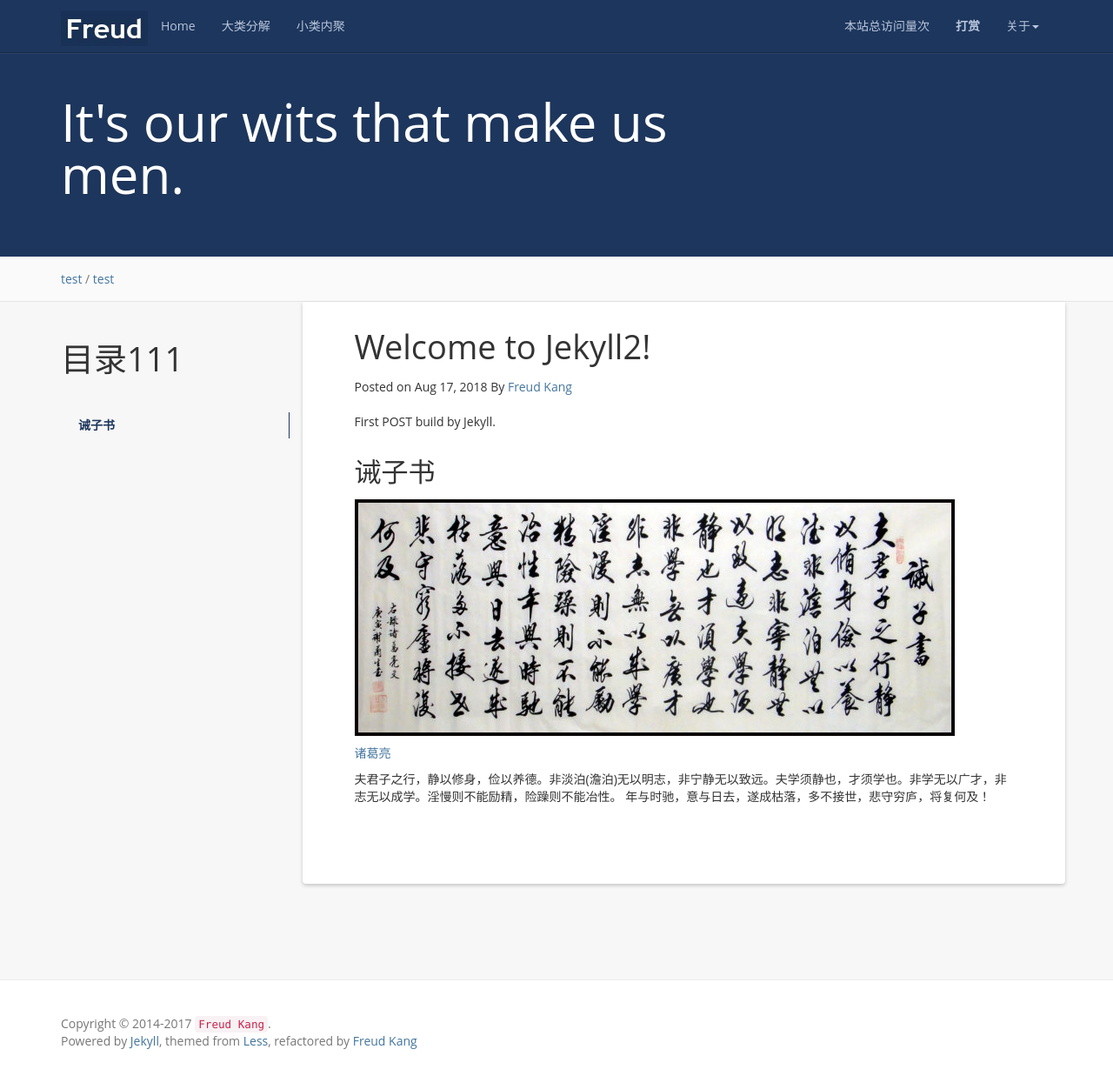
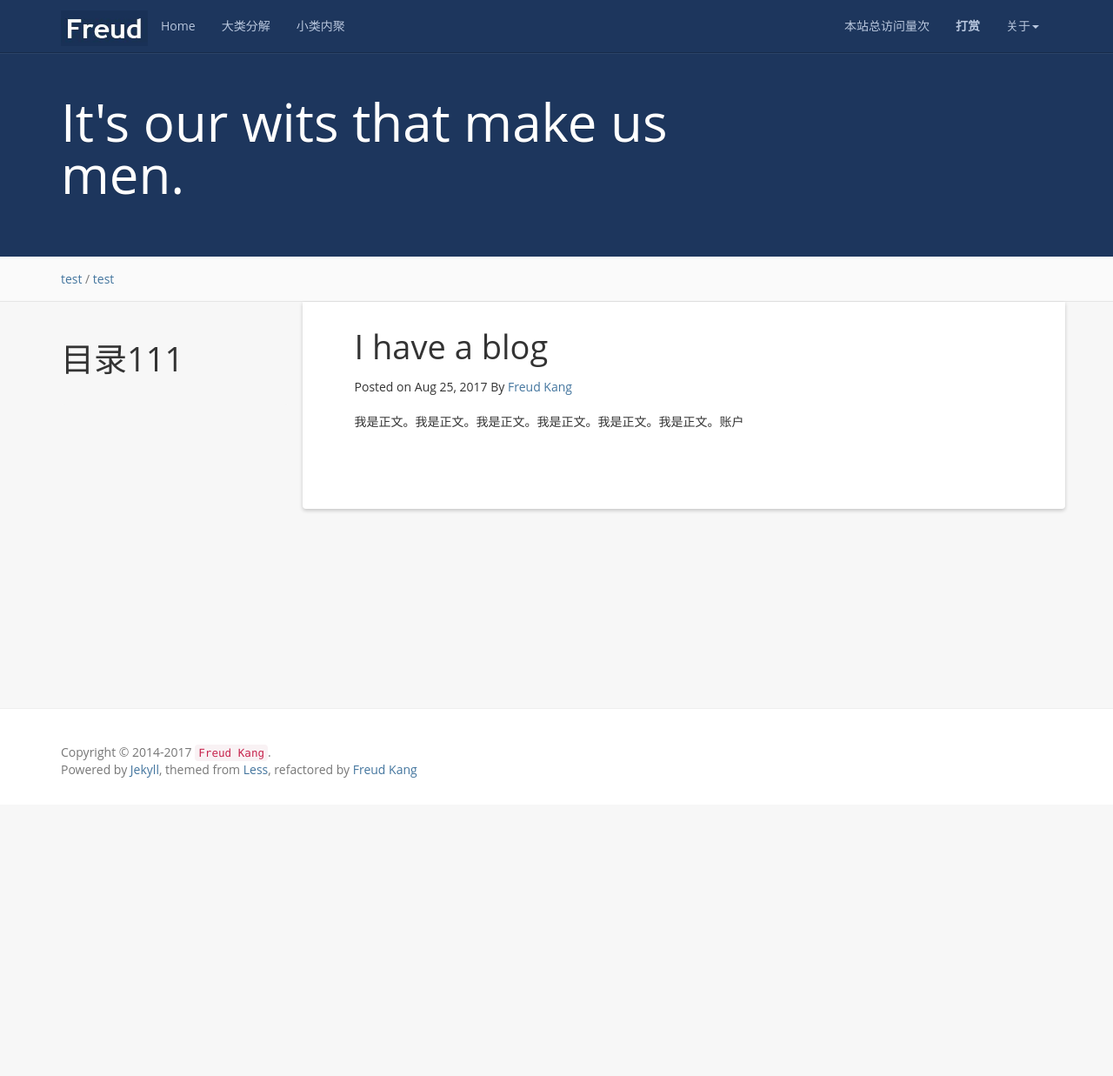
Before and after one commit to lhuir/lhuir.github.io, a Jekyll site: the page built from _posts/2017-08-25-I-have-a-blog.md, in a window 1280 px wide and 1237 px high. Shown: the whole window at 87% size. Built offline with Jekyll 4.4.1, drawn with Linux system fonts in a browser that asks for light colours; nearby versions of some CDN libraries; a script that is not in the unit is left out; comment, search, counter and statistics services are not loaded.

Commit message:
Revert "测试"
This reverts commit 85680f71cb9af48dbbd64dfa1c8a03a744c73eed.

```diff
--- a/_posts/2017-08-25-I-have-a-blog.md
+++ b/_posts/2017-08-25-I-have-a-blog.md
@@ -1,8 +1,12 @@
 ---
 layout: post
-title:  "Welcome to Jekyll2!"
-date:   2018-8-17 13:31:01 +0800
+#标题配置
+title:  I have a blog
+#时间配置
+date:   2017-08-25 16:28:00 +0800
+#大类配置
 categories: test
+#小类配置
 tag: test
 ---
 
@@ -10,22 +14,4 @@ tag: test
 {:toc}
 
 
-First POST build by Jekyll.
-
-
-诫子书				{#zhugeliang}
-------------------------
-
-![诫子书]({{ '/styles/images/jiezishu.jpg' | prepend: site.baseurl  }})
-
-
-[诸葛亮](#)
-
-
-夫君子之行，静以修身，俭以养德。非淡泊(澹泊)无以明志，非宁静无以致远。夫学须静也，才须学也。非学无以广才，非志无以成学。淫慢则不能励精，险躁则不能冶性。
-年与时驰，意与日去，遂成枯落，多不接世，悲守穷庐，将复何及！
-
-
-[jekyll]:      http://jekyllrb.com
-[jekyll-gh]:   https://github.com/jekyll/jekyll
-[jekyll-help]: https://github.com/jekyll/jekyll-help
+我是正文。我是正文。我是正文。我是正文。我是正文。我是正文。账户
```
